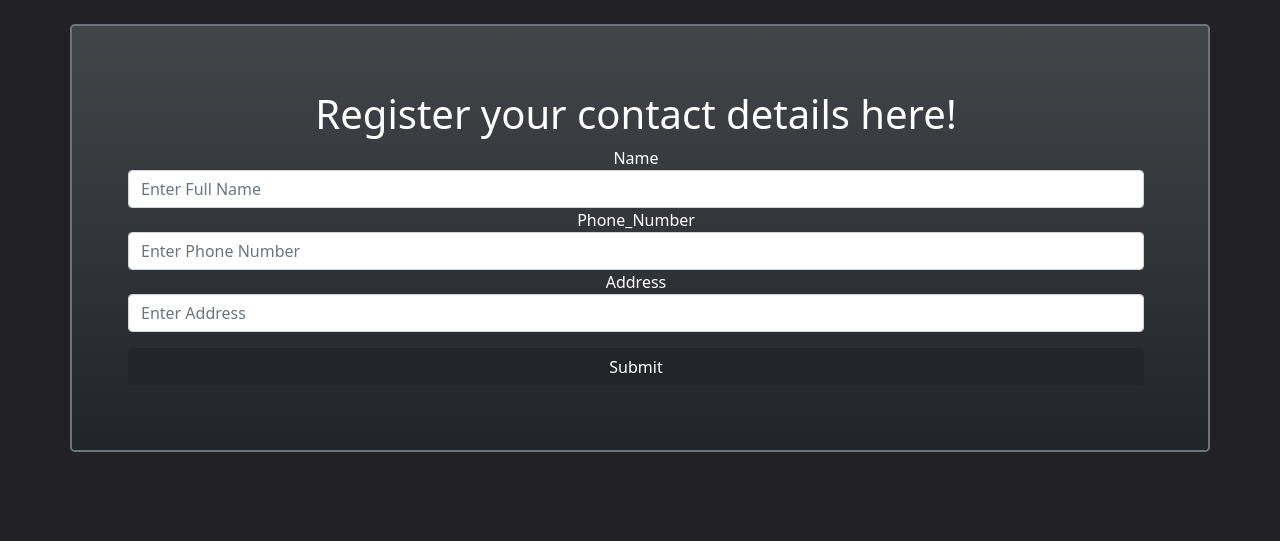
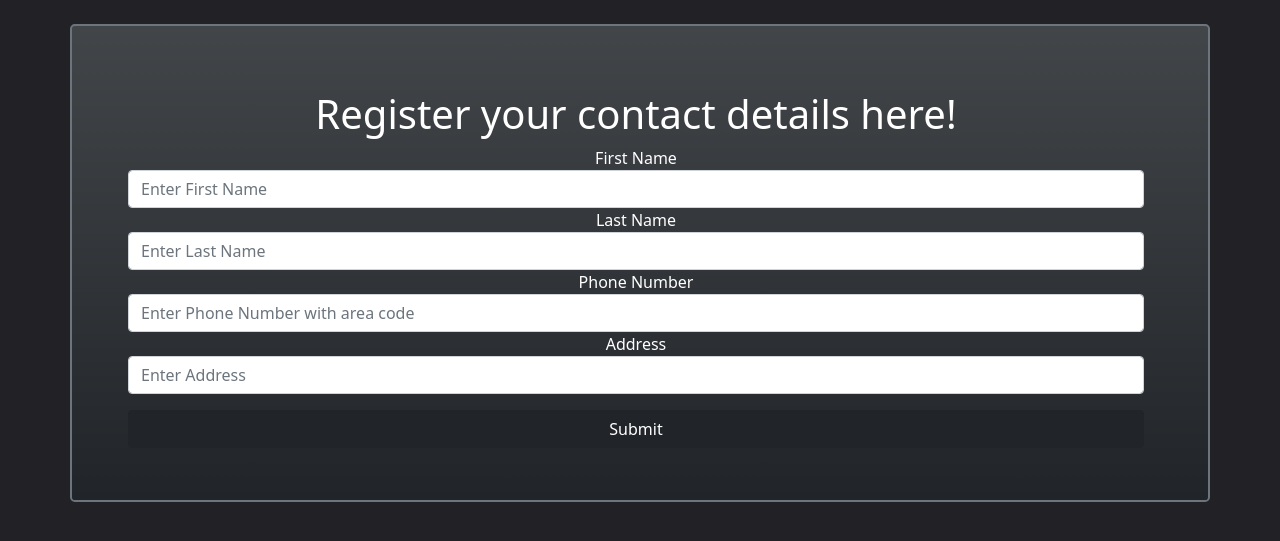
Before and after one commit to Navi-beep/phone_book, a Flask app: page /regis in a window 1280 px wide. Shown: the part 56-597 px from the top of the page. Run offline with Flask 2, Linux system fonts and the light colour scheme; some libraries are stand-ins or nearby versions.

Commit message:
chnged inputs

```diff
--- a/app/forms.py
+++ b/app/forms.py
@@ -3,7 +3,8 @@ from wtforms import StringField, SubmitField
 from wtforms.validators import DataRequired, EqualTo
 
 class RegisterForm(FlaskForm):
-    name = StringField('Name', validators=[DataRequired()])
-    phone_number = StringField('Phone_Number', validators=[DataRequired()])
+    first_name = StringField('First Name', validators=[DataRequired()])
+    last_name = StringField('Last Name', validators=[DataRequired()])
+    phone_number = StringField('Phone Number', validators=[DataRequired()])
     address = StringField('Address', validators=[DataRequired()])
     submit = SubmitField()
--- a/app/templates/base.html
+++ b/app/templates/base.html
@@ -33,7 +33,7 @@
 
         <div class="d-flex text-white align-items-center container mt-4 text-center bg-dark bg-gradient border border-secondary border-2 rounded-3">
             <div class="row w-100">
-                <div class="mt-3 m-2 p-5 text-center" style="height: 400px;">
+                <div class="mt-3 m-2 p-5 text-center" style="height: 450px;">
             {% block content %}
             {% endblock content %}
             </div>
--- a/app/templates/regis.html
+++ b/app/templates/regis.html
@@ -10,11 +10,14 @@
 <form method="post">
     {{ form.csrf_token }}
     <div class="form_group">
-        {{ form.name.label }}
-        {{ form.name(class='form-control', placeholder='Enter Full Name') }}
+        {{ form.first_name.label }}
+        {{ form.first_name(class='form-control', placeholder='Enter First Name') }}
+
+        {{ form.last_name.label }}
+        {{ form.last_name(class='form-control', placeholder='Enter Last Name') }}
 
         {{ form.phone_number.label }}
-        {{ form.phone_number(class='form-control', placeholder='Enter Phone Number') }}
+        {{ form.phone_number(class='form-control', placeholder='Enter Phone Number with area code') }}
 
         {{ form.address.label }}
         {{ form.address(class='form-control', placeholder='Enter Address') }}
```
